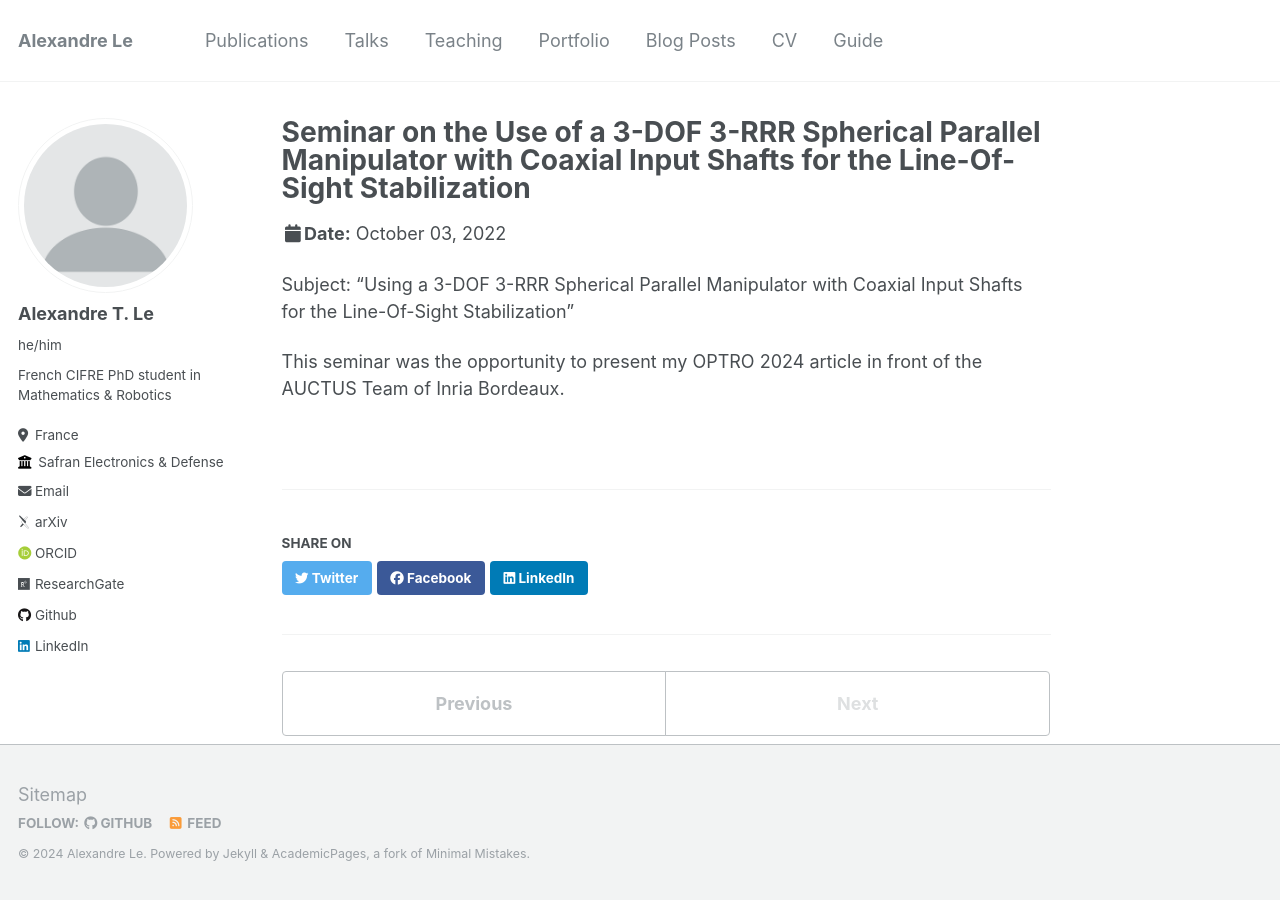
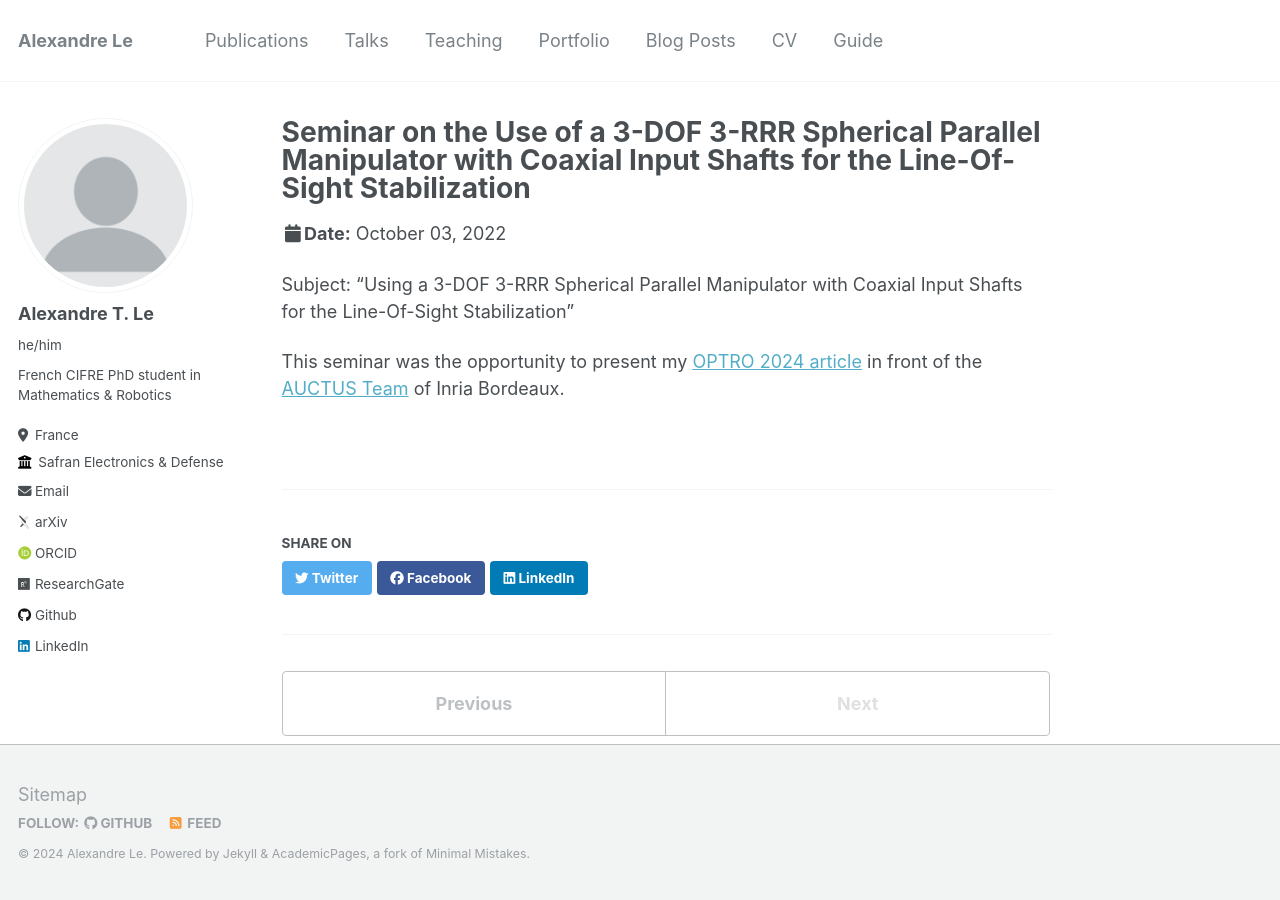
Before and after one commit to alexandre-tle/alexandre-tle.github.io, a Jekyll site: the page built from _talks/2024-01-27-Auctus.md, in a window 1280 px wide. Built offline with Jekyll 4.4.1, drawn with Linux system fonts in a browser that asks for light colours; some web fonts are replaced; part of the change alters nothing that is shown.

```diff
--- a/_talks/2024-01-27-Auctus.md
+++ b/_talks/2024-01-27-Auctus.md
@@ -10,4 +10,4 @@ location: "Bordeaux, France"
 
 Subject: "Using a 3-DOF 3-RRR Spherical Parallel Manipulator with Coaxial Input Shafts for the Line-Of-Sight Stabilization"
 
-This seminar was the opportunity to present my OPTRO 2024 article in front of the AUCTUS Team of Inria Bordeaux.
+This seminar was the opportunity to present my [OPTRO 2024 article](https://alexandre-tle.github.io/https:/inria.hal.science/hal-04483255v1) in front of the [AUCTUS Team](https://www.inria.fr/fr/auctus) of Inria Bordeaux.
```
